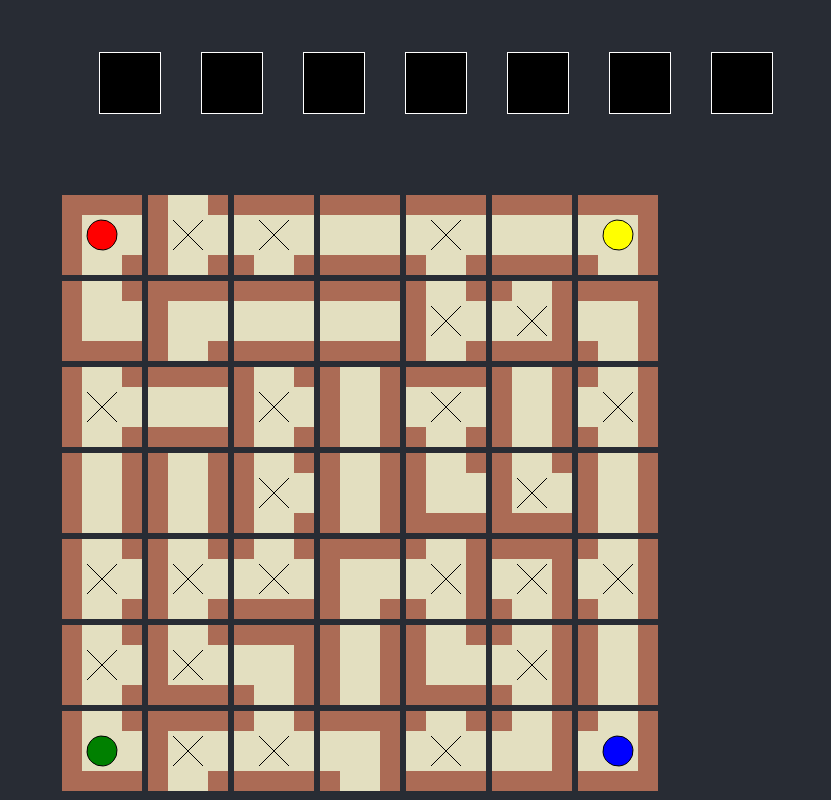
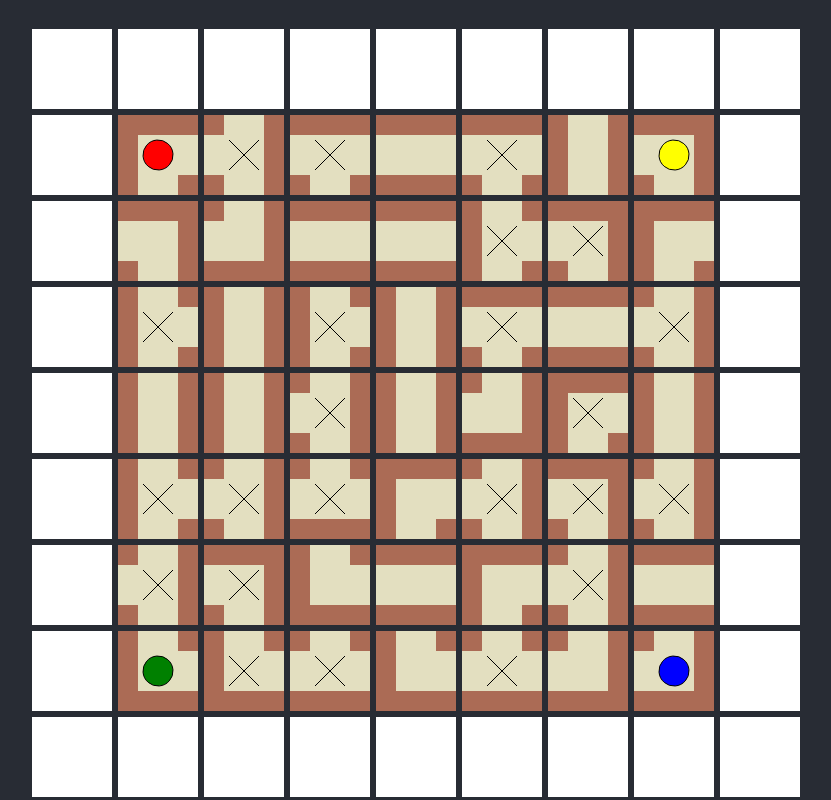
Before and after one commit to nicoletademaru/labrynth, a React (Create React App) app: page / in a window 1280 px wide. Shown: the top 800 px of the page, without its empty margins (224-1055 px from the left). Built offline with nearby package versions, Linux system fonts and the light colour scheme.

Commit message:
Built paths with canvas around gameboard

```diff
--- a/src/components/board/board.css
+++ b/src/components/board/board.css
@@ -2,8 +2,3 @@
   display: flex;
   align-items: center;
 }
-
-.pathway {
-  display: flex;
-  align-items: center;
-}
--- a/src/components/board/board.js
+++ b/src/components/board/board.js
@@ -59,7 +59,18 @@ export default function Board(props) {
   }
 
   const fixedBoard = [
-    [{
+    [
+      {clicked: false},
+      {clicked: false},
+      {clicked: false},
+      {clicked: false},
+      {clicked: false},
+      {clicked: false},
+      {clicked: false},
+      {clicked: false},
+      {clicked: false}
+    ],
+    [{clicked: false}, {
       spawn: 1,
       treasure: "",
       orientation: 90,
@@ -87,9 +98,9 @@ export default function Board(props) {
       shape: "L",
       extra: false,
       used: true
-    }],
-    [null, null, null, null, null, null, null],
-    [{
+    }, {clicked: false}],
+    [{clicked: false}, null, null, null, null, null, null, null, {clicked: false}],
+    [{clicked: false}, {
       spawn: 0,
       treasure: "map",
       orientation: 0,
@@ -117,9 +128,9 @@ export default function Board(props) {
       shape: "T",
       extra: false,
       used: true
-    }],
-    [null, null, null, null, null, null, null],
-    [{
+    }, {clicked: false}],
+    [{clicked: false}, null, null, null, null, null, null, null, {clicked: false}],
+    [{clicked: false}, {
       spawn: 0,
       treasure: "ring",
       orientation: 0,
@@ -147,9 +158,9 @@ export default function Board(props) {
       shape: "T",
       extra: false,
       used: true
-    }],
-    [null, null, null, null, null, null, null],
-    [{
+    }, {clicked: false}],
+    [{clicked: false}, null, null, null, null, null, null, null, {clicked: false}],
+    [{clicked: false}, {
       spawn: 3,
       treasure: "",
       orientation: 180,
@@ -177,10 +188,10 @@ export default function Board(props) {
       shape: "L",
       extra: false,
       used: true
-    }
-  ]]; // matrix filled with every fixed tile
-
-  const pathway = [
+    }, {clicked: false} ]
+  , [
+    {clicked: false},
+    {clicked: false},
     {clicked: false},
     {clicked: false},
     {clicked: false},
@@ -188,7 +199,7 @@ export default function Board(props) {
     {clicked: false},
     {clicked: false},
     {clicked: false}
-  ]
+  ]]; // matrix filled with every fixed tile
 
   // itr through fixed board
   // if we're on an empty spot pick random number in nonfixedTiles
@@ -196,7 +207,7 @@ export default function Board(props) {
   for (let i = 0; i < fixedBoard.length; i++) {
     for (let j = 0; j < fixedBoard.length;) {
       const currTile = fixedBoard[i][j];
-      if (!currTile) {
+      if (currTile === null) {
         let randNum = Math.floor(Math.random() * nonfixedTilesArray.length);
         if (!nonfixedTilesArray[randNum].used) {
           fixedBoard[i][j] = nonfixedTilesArray[randNum];
@@ -211,41 +222,21 @@ export default function Board(props) {
 
   return (
     <div>
-      <div>
-        {
-          <div className="pathway">
-            {
-              pathway.map((path, idx) => (
-                <ul>
-                  <Path key={`${idx}-path`} path={path}></Path>
-                </ul>
-              ))
-            }
-          </div>
-        }
       <div className="gameboard">
         {
           fixedBoard.map((row, colIdx) => (
             <ul key={colIdx} style={{ padding: "3px" }}>
               {
-                row.map((tile, rowIdx) => (
-                  <Tile key={`${rowIdx}-tile`} tile={tile}></Tile>
-                ))
+                row.map((piece, rowIdx) => {
+                  if (rowIdx === 0 || colIdx === 0 || colIdx === row.length - 1 || rowIdx === fixedBoard.length - 1) {
+                    // return <div>hi</div>
+                    return <Path key={`${rowIdx}-path`} path={piece}></Path>
+                  }
+                    return <Tile key={`${rowIdx}-tile`} tile={piece}></Tile>
+                })
               }
             </ul>
           ))
-        }
-      </div>
-        {
-          <div className="pathway">
-            {
-              pathway.map((path, idx) => (
-                <ul>
-                  <Path key={`${idx}-path`} path={path}></Path>
-                </ul>
-              ))
-            }
-          </div>
         }
       </div>
       <Tile tile={nonfixedTilesArray.filter((tile) => !tile.used)[0]}></Tile>
--- /dev/null
+++ b/src/components/path/canvas.js
@@ -0,0 +1,15 @@
+import React, { useEffect, useRef } from "react";
+
+export default function Canvas(props) {
+  const {draw, height, width} = props;
+  const canvas = useRef();
+
+  useEffect(() => {
+    const ctx = canvas.current.getContext("2d");
+    draw(ctx);
+  });
+
+  return (
+    <canvas ref={canvas} height={height} width={width}></canvas>
+  );
+}
--- a/src/components/path/path.css
+++ b/src/components/path/path.css
@@ -2,8 +2,7 @@
   display: flex;
   align-items: center;
   border: solid white 1px;
-  background-color: black;
-  padding: 20px;
-  width: 20px;
-  height: 20px;
+  background-color: white;
+  padding: 30px;
+  margin: 5px 0px 5px 0px;
 }
--- a/src/components/path/path.js
+++ b/src/components/path/path.js
@@ -1,8 +1,13 @@
 import React, { useState, useEffect } from "react";
+import Canvas from "./canvas";
 import "./path.css";
 
 export default function Path(props) {
   const [clicked, setClicked] = useState(null); // bool
+  const draw = ctx => {
+    ctx.fillStyle = "#FFFFFF";
+    ctx.fillRect(0, 0, 80, 80);
+  }
 
   useEffect(() => {
     if (props.path) {
@@ -11,6 +16,8 @@ export default function Path(props) {
   }, [props])
 
   return (
-    <p className="path"></p>
+    <div>
+      <Canvas draw={draw} height={80} width={80}></Canvas>
+    </div>
   );
 }
--- a/src/components/tile/tile.css
+++ b/src/components/tile/tile.css
@@ -1,9 +1,9 @@
-.tile {
+/* .tile {
   display: flex;
   align-items: center;
   border: solid white 1px;
   background-color: black;
   padding: 20px;
   width: 20px;
-  height: 20px;
-}
+  height: 30px;
+} */
```
